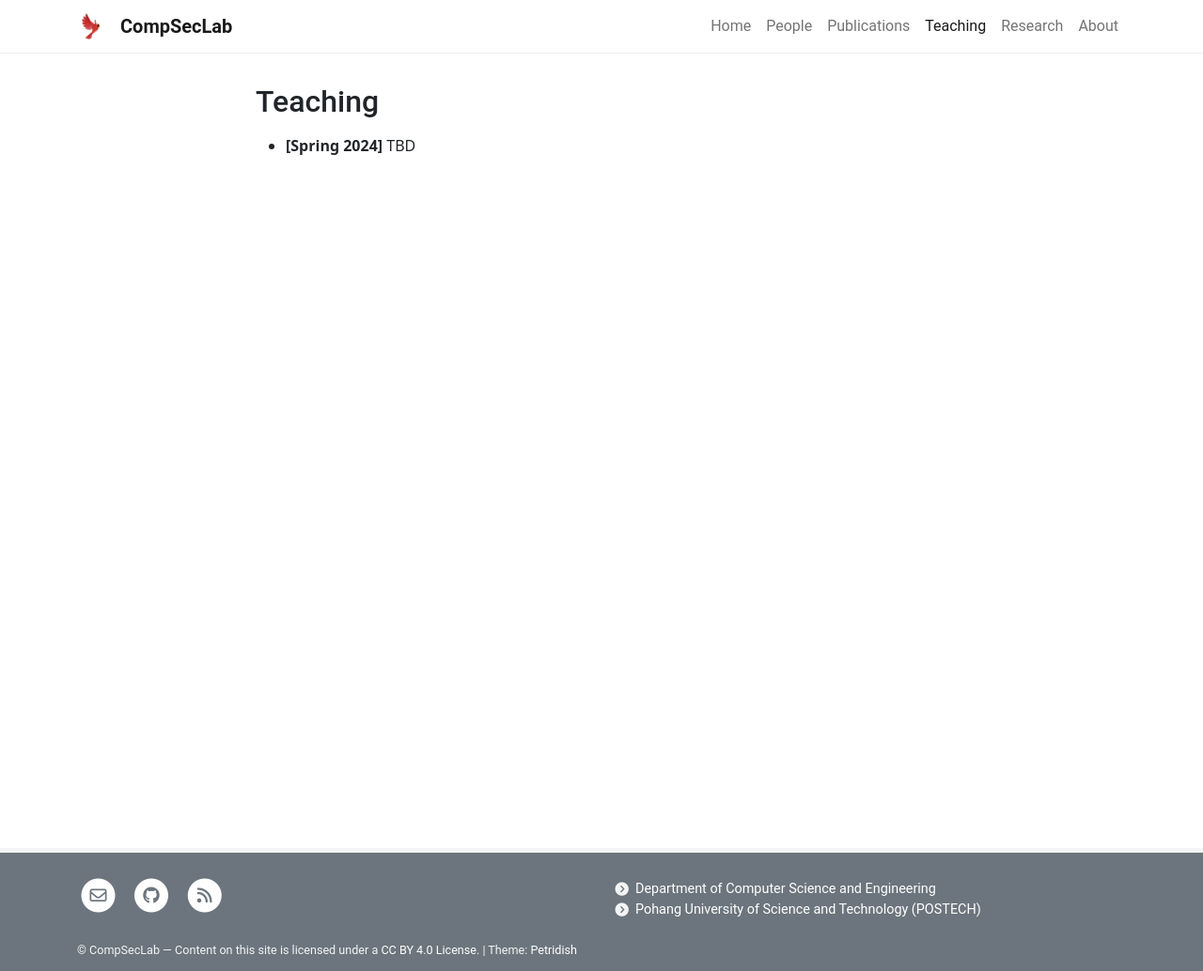
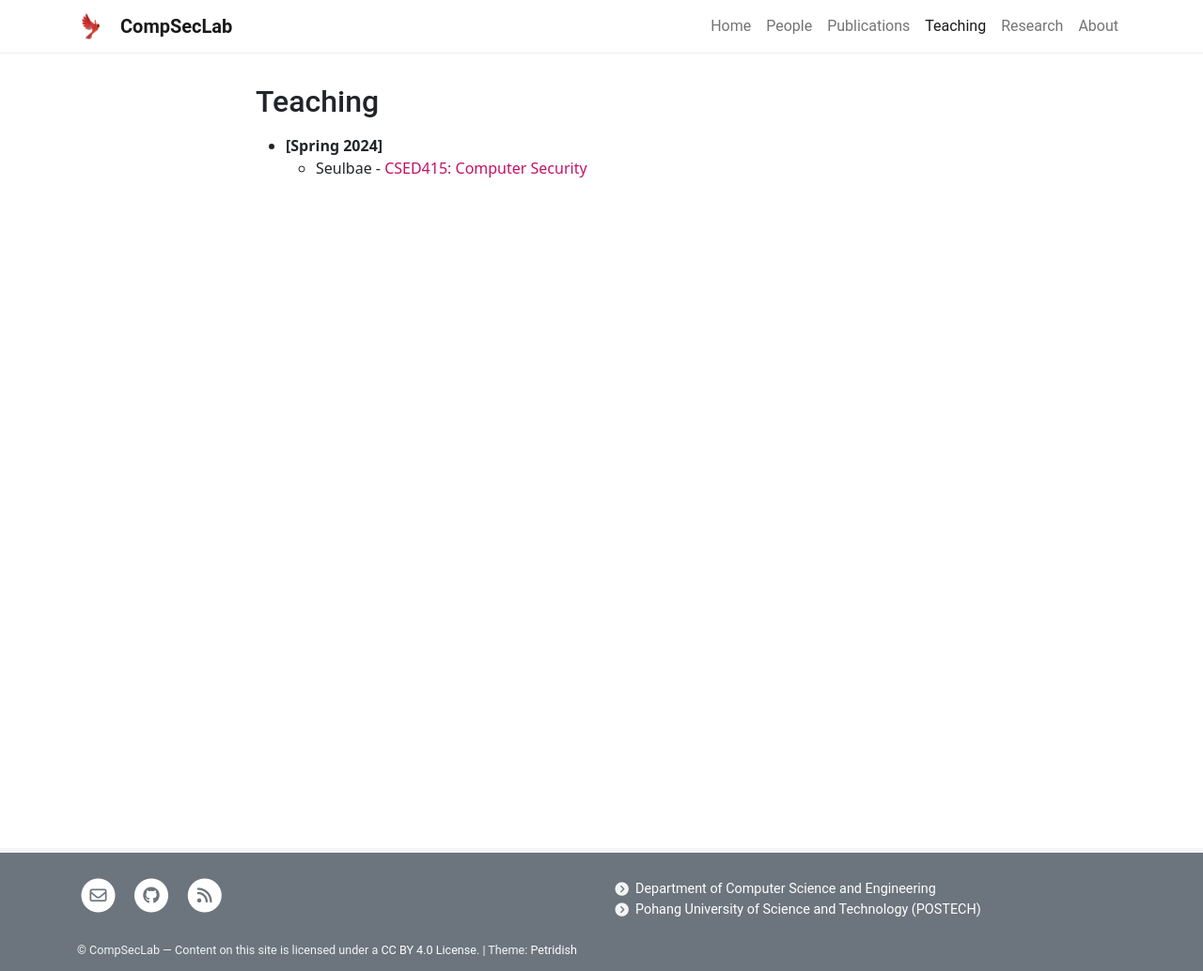
Before and after one commit to postech-compsec/postech-compsec.github.io, a Jekyll site: the page built from pages/teaching.md, in a window 1280 px wide. Shown: the whole page at 94% size. Built offline with Jekyll 4.4.1, drawn with Linux system fonts in a browser that asks for light colours; nearby versions of some CDN libraries.

Commit message:
update teaching

```diff
--- a/pages/teaching.md
+++ b/pages/teaching.md
@@ -7,4 +7,5 @@ permalink: /teaching/
 
 ## Teaching
 
-* **[Spring 2024]** TBD
+* **[Spring 2024]**
+  * Seulbae - [CSED415: Computer Security](#)
```
